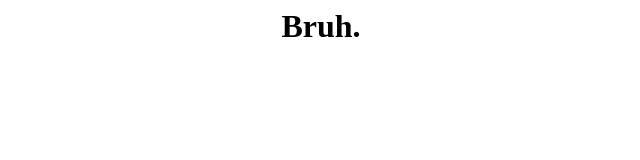
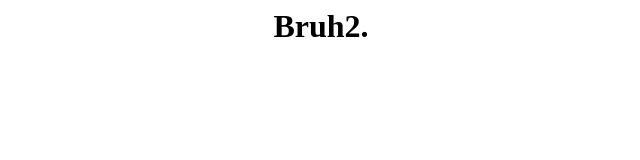
Before and after one commit to kissgergo0905/bruhanegyzeten, a plain HTML site: page index.html in a window 1280 px wide. Shown: the full height of the page, 319-959 px from the left. Drawn offline with Linux system fonts and the light colour scheme.

Commit message:
Update index.html

```diff
--- a/index.html
+++ b/index.html
@@ -5,7 +5,7 @@
 
   </head>
   <body>
-    <center><h1>Bruh.</h1></center>
+    <center><h1>Bruh2.</h1></center>
 
 
 
```
